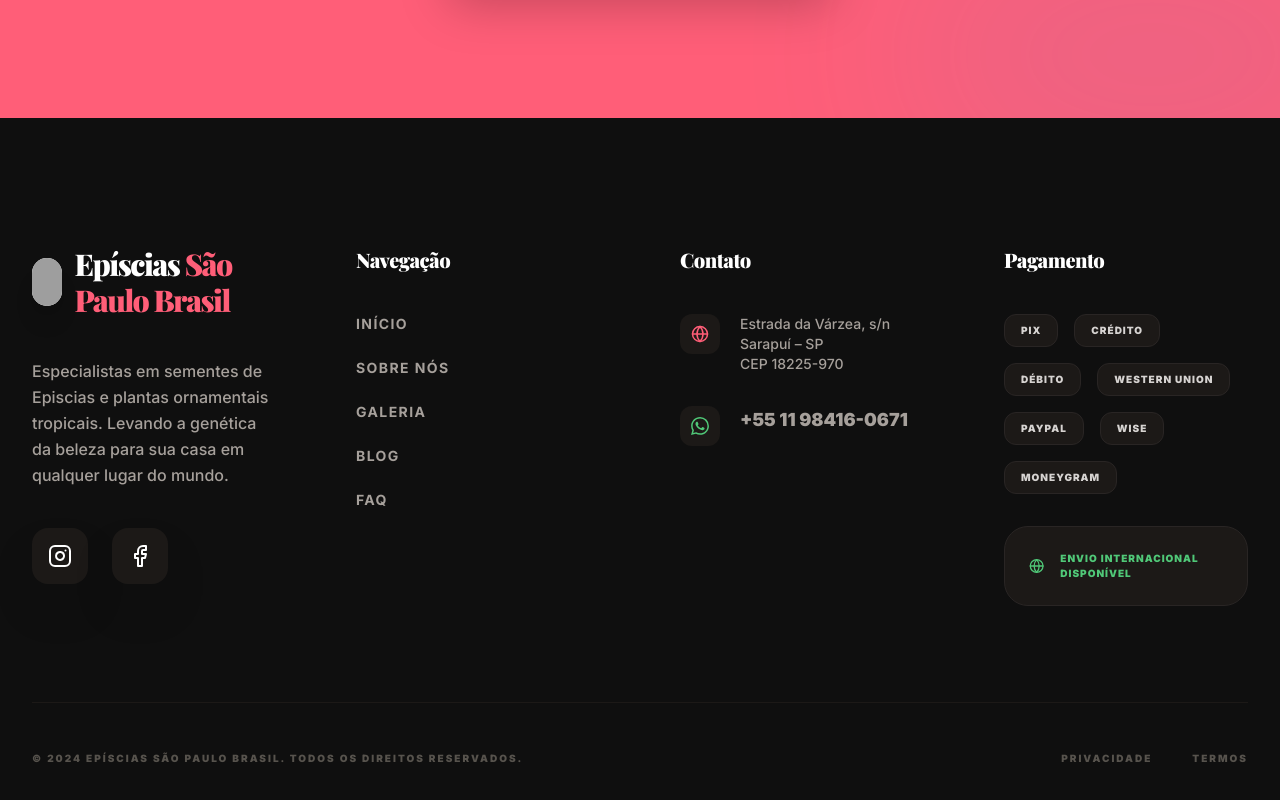
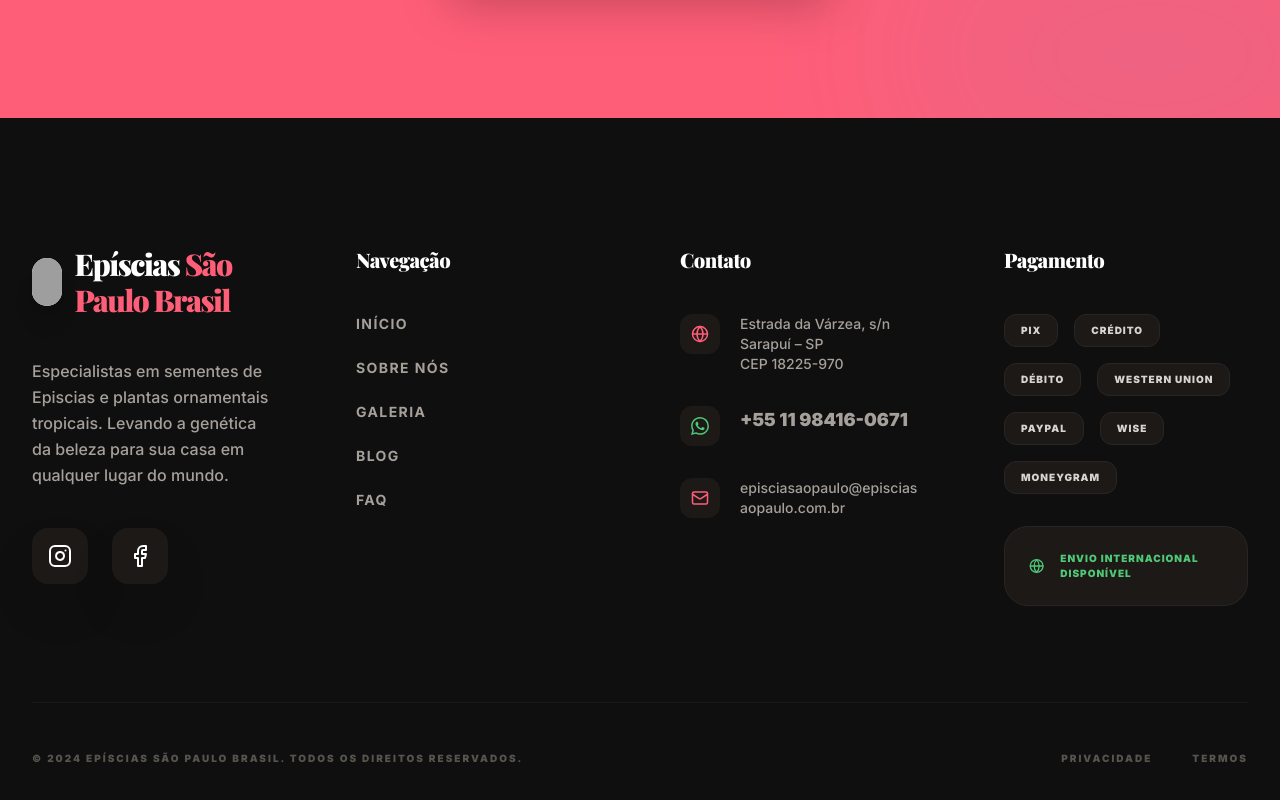
Before and after one commit to rocketsellsofc-collab/EPISCIASPRONTO, a React (Vite) app: page / in a window 1280 px wide. Shown: the part 7468-8268 px from the top of the page. Built offline with nearby package versions, Linux system fonts and the light colour scheme; grey boxes are pictures that could not be loaded; a web font is replaced by a local one.

Commit message:
feat: Add email contact to footer
Include an email address in the footer contact information for improved communication.

```diff
--- a/src/components/Layout.tsx
+++ b/src/components/Layout.tsx
@@ -1,6 +1,6 @@
 import { useState, useEffect } from 'react';
 import { Link, useLocation } from 'react-router-dom';
-import { Menu, X, Leaf, Instagram, Facebook, Globe } from 'lucide-react';
+import { Menu, X, Leaf, Instagram, Facebook, Globe, Mail } from 'lucide-react';
 import { motion, AnimatePresence } from 'framer-motion';
 import { cn } from '../types';
 
@@ -209,6 +209,12 @@ export function Footer() {
                 </div>
                 <span className="text-stone-400 font-black text-lg">+55 11 98416-0671</span>
               </li>
+              <li className="flex items-start gap-5">
+                <div className="w-10 h-10 rounded-xl bg-stone-900 flex items-center justify-center shrink-0">
+                  <Mail size={18} className="text-brand-pink" />
+                </div>
+                <span className="text-stone-400 font-medium break-all">episciasaopaulo@episciasaopaulo.com.br</span>
+              </li>
             </ul>
           </div>
 
```
